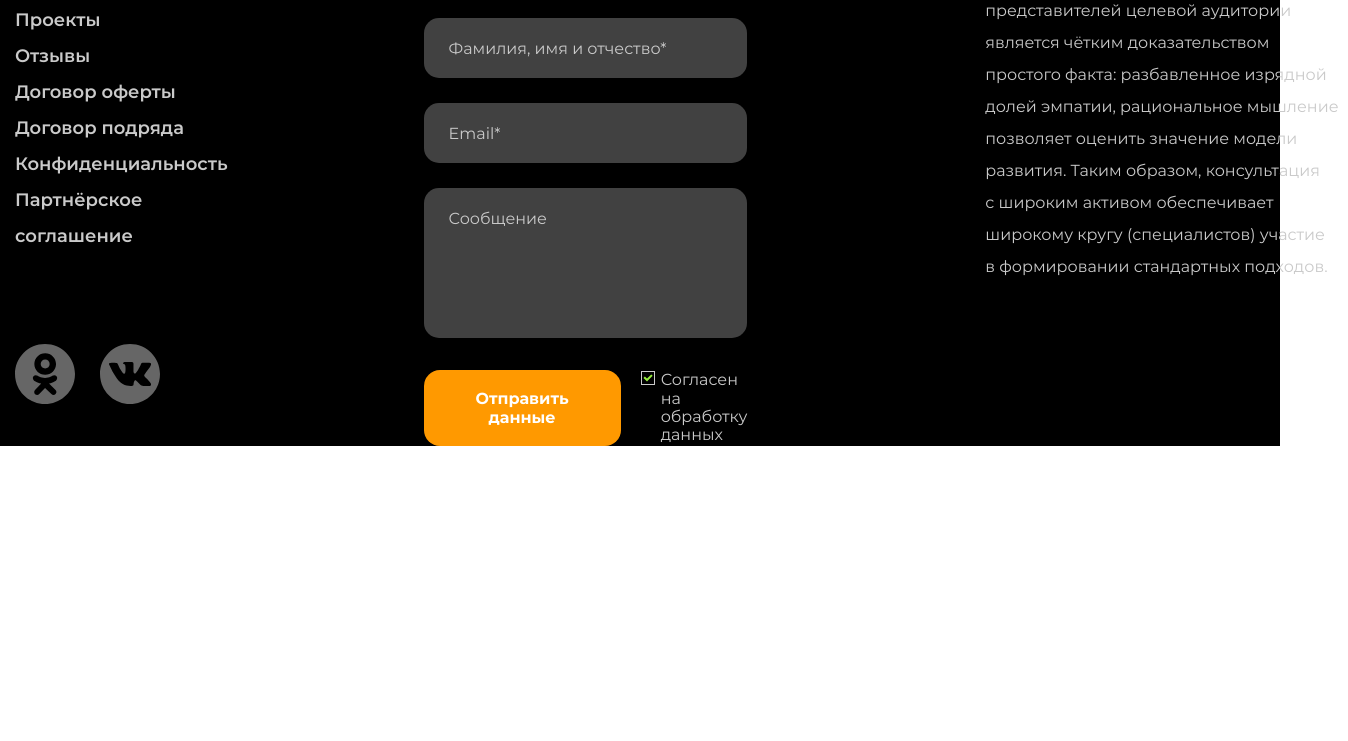
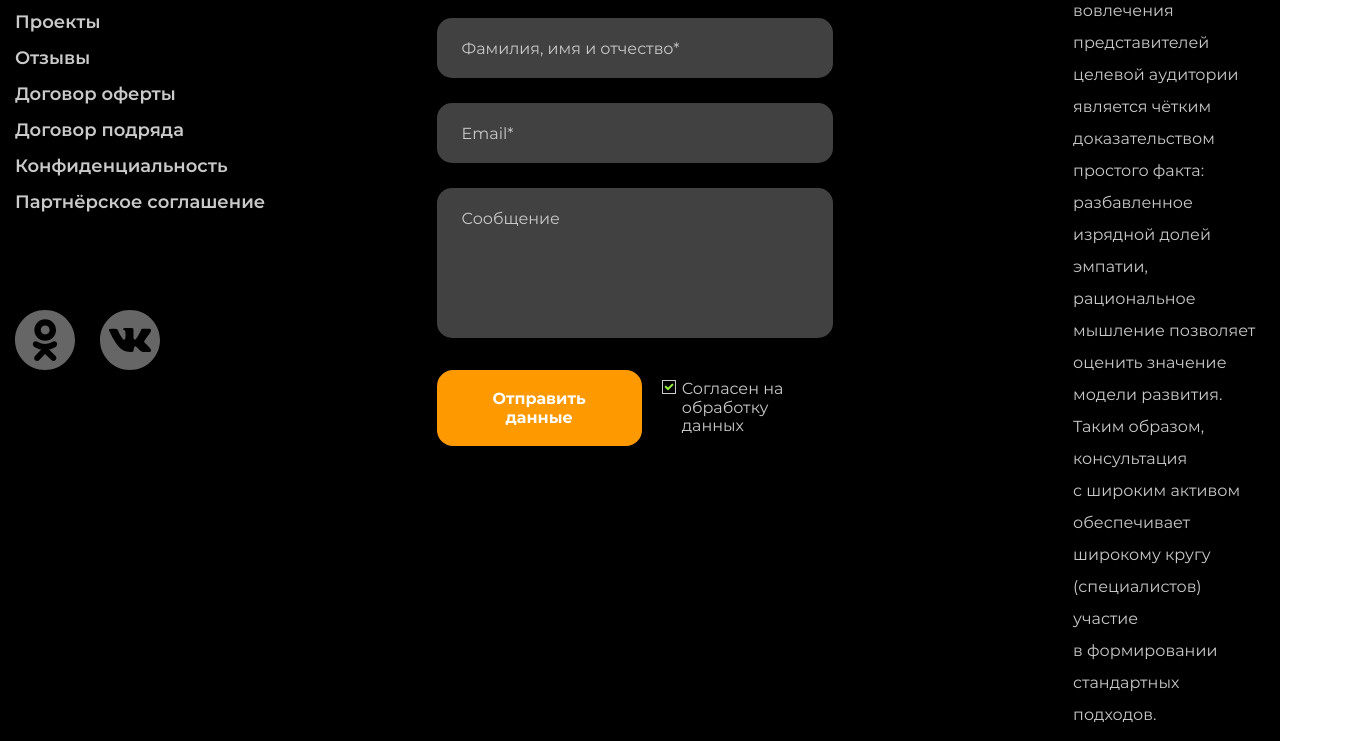
Before and after one commit to DevDataOrg/Maket-Evclid, a plain HTML site: page index.html in a window 1280 px wide. Shown: the part 3939-4680 px from the top of the page, 1348 px wide, since content can reach past the window. Before the commit the page ends 4385 px from the top, so only its background shows below. Drawn offline with Linux system fonts and the light colour scheme.

```diff
--- a/css/style.css
+++ b/css/style.css
@@ -749,7 +749,7 @@ body {
 
 .footer__group {
   justify-content: space-between;
-  gap: 191px;
+  gap: 25px;
   padding-top: 48px;
 }
 
@@ -762,9 +762,9 @@ body {
 
 .footer__left-group {
   flex-direction: column;
-  margin-right: auto;
+  /* margin-right: auto; */
   /* max-width: 270px; */
-  max-width: 33.33%;
+  width: 33.33%;
 }
 
 .footer-nav__list {
@@ -870,7 +870,7 @@ body {
 .footer__midle-group {
   flex-direction: column;
   /* margin-right: auto; */
-  max-width: 33.33%;
+  width: 33.33%;
   /* margin-right: 191px; */
 }
 
@@ -1054,7 +1054,9 @@ body {
 }
 
 .footer__right-group {
-  max-width: 33.33%;
+  justify-content: flex-end;
+  padding-left: 215px;
+  width: 33.33%;
 }
 
 .footer__descr {
@@ -1062,8 +1064,9 @@ body {
   margin: 0;
   padding-top: 88px;
   padding-bottom: 10px;
-  padding-left: 47px;
-  width: 410px;
+  /* padding-left: 47px; */
+  /* width: 410px; */
+  max-width: 363px;
   font-size: 16px;
   font-style: normal;
   font-weight: 400;
--- a/index.html
+++ b/index.html
@@ -261,7 +261,7 @@
             </div>
           </form>
         </div>
-        <div class="footer__right-group">
+        <div class="footer__right-group flex">
           <p class="footer__descr">
             Высокий уровень вовлечения представителей целевой аудитории является чётким доказательством простого факта:
             разбавленное изрядной долей эмпатии, рациональное мышление позволяет оценить значение модели развития. Таким
```
